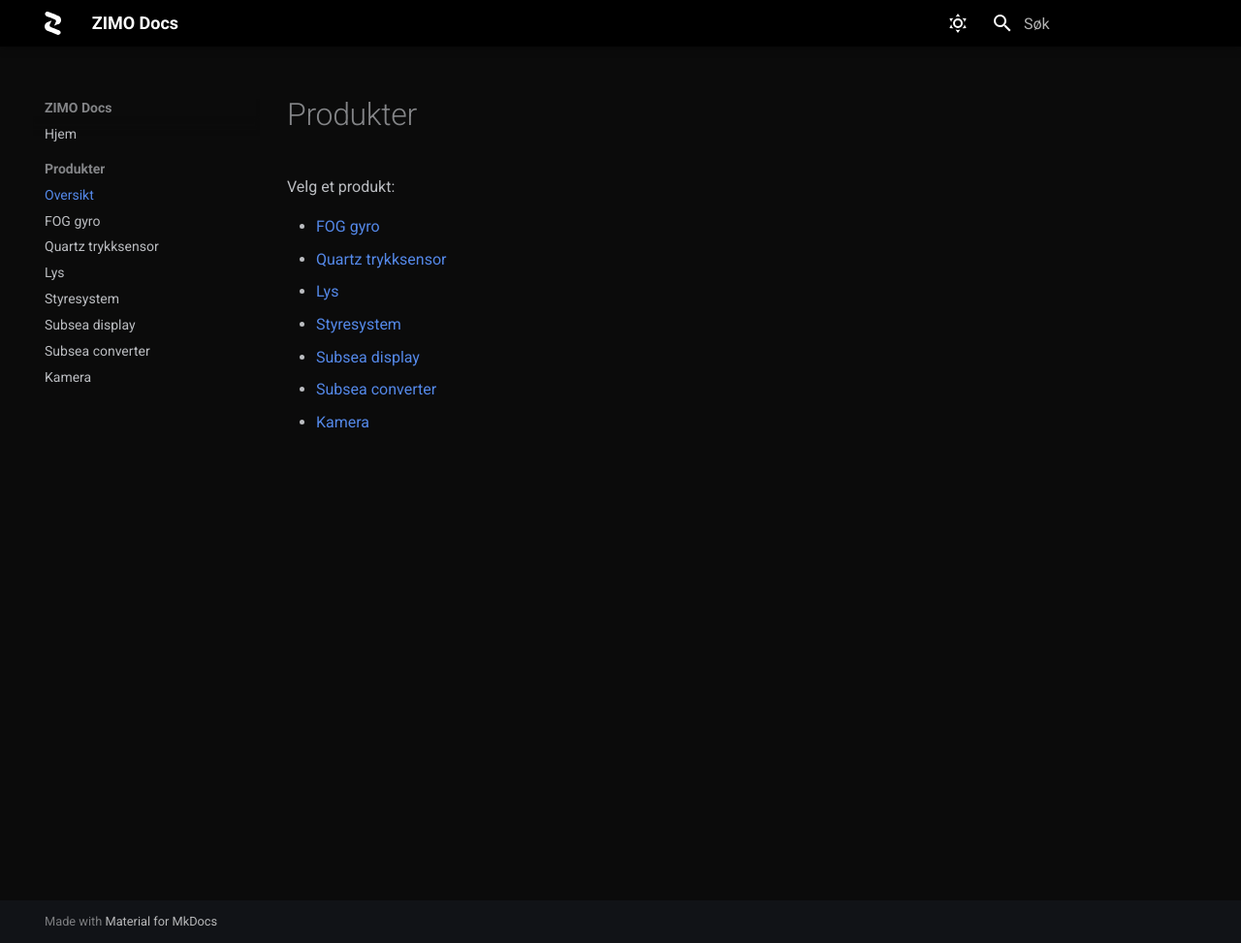
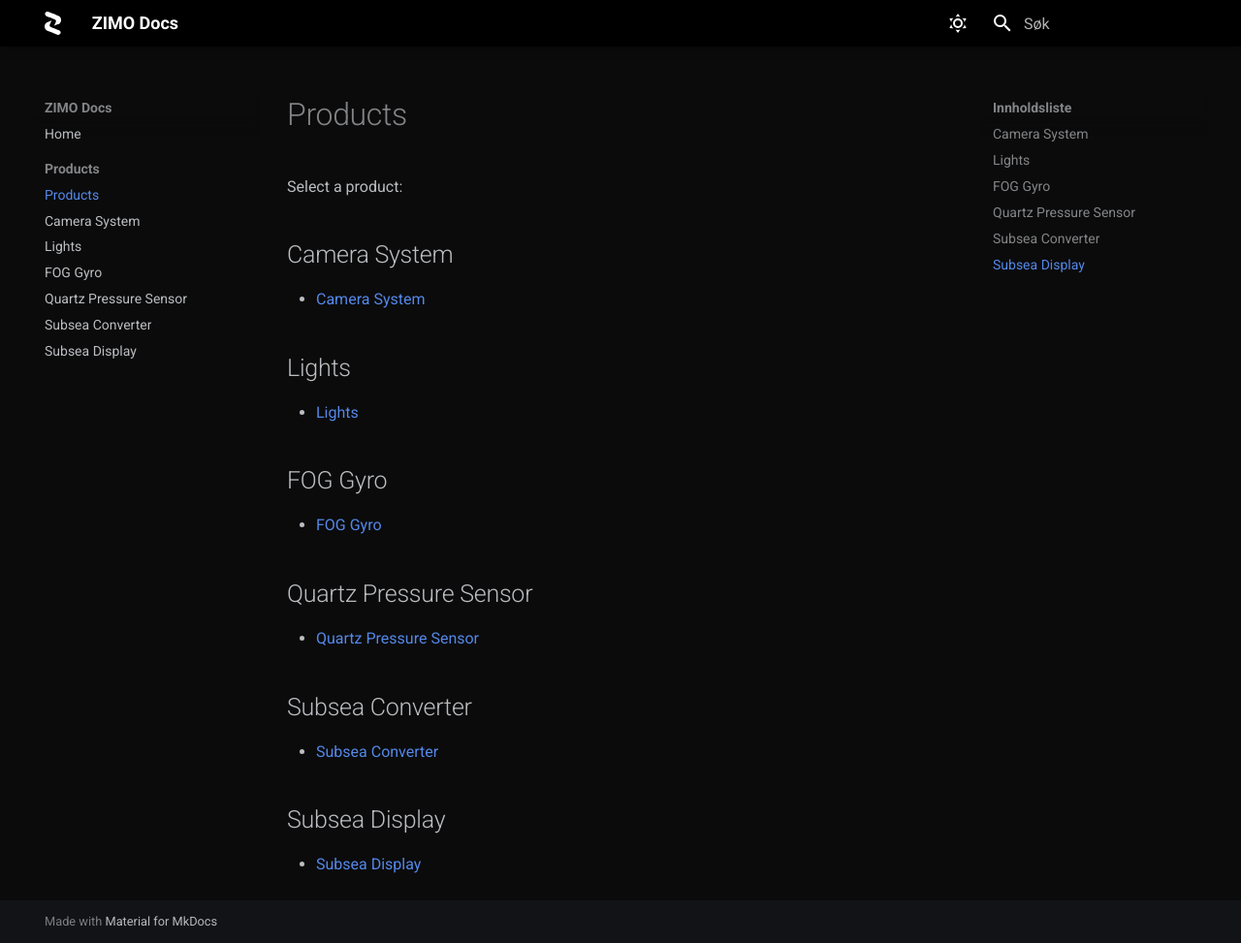
Before and after one commit to zimo-subsea/zimo-docs, an MkDocs documentation site: the page built from docs/products/index.md, in a window 1280 px wide and 973 px high. Shown: the whole window at 97% size. Built offline with MkDocs 1.6.1 and Material for MkDocs 9.7.7, drawn with Linux system fonts in a browser that asks for light colours.

Commit message:
Update camera system docs

```diff
--- a/docs/products/index.md
+++ b/docs/products/index.md
@@ -1,11 +1,21 @@
-# Produkter
+# Products
 
-Velg et produkt:
+Select a product:
 
-- [FOG gyro](fog-gyro/index.md)
-- [Quartz trykksensor](quartz-pressure-sensor/index.md)
-- [Lys](lights/index.md)
-- [Styresystem](control-system/index.md)
-- [Subsea display](subsea-display/index.md)
-- [Subsea converter](subsea-converter/index.md)
-- [Kamera](camera/index.md)
+## Camera System
+- [Camera System](camera-system/index.md)
+
+## Lights
+- [Lights](lights/index.md)
+
+## FOG Gyro
+- [FOG Gyro](fog-gyro/index.md)
+
+## Quartz Pressure Sensor
+- [Quartz Pressure Sensor](quartz-pressure-sensor/index.md)
+
+## Subsea Converter
+- [Subsea Converter](subsea-converter/index.md)
+
+## Subsea Display
+- [Subsea Display](subsea-display/index.md)
--- a/docs/stylesheets/extra.css
+++ b/docs/stylesheets/extra.css
@@ -1,5 +1,5 @@
 :root {
-  --zimo-accent: #5200C7;
+  --zimo-accent: #E20612;
 }
 
 /* Dark mode (slate) */
--- a/mkdocs.yml
+++ b/mkdocs.yml
@@ -1,6 +1,6 @@
 site_name: ZIMO Docs
 site_description: Produktdokumentasjon og nedlastinger (STEP, PDF, datablad, firmware)
-site_url: http://127.0.0.1:8000/
+site_url: https://docs.zimo.no/
 
 theme:
   name: material
@@ -44,13 +44,12 @@
   - stylesheets/extra.css
 
 nav:
-  - Hjem: index.md
-  - Produkter:
-      - Oversikt: products/index.md
-      - FOG gyro: products/fog-gyro/index.md
-      - Quartz trykksensor: products/quartz-pressure-sensor/index.md
-      - Lys: products/lights/index.md
-      - Styresystem: products/control-system/index.md
-      - Subsea display: products/subsea-display/index.md
-      - Subsea converter: products/subsea-converter/index.md
-      - Kamera: products/camera/index.md
+  - Home: index.md
+  - Products:
+      - Products: products/index.md
+      - Camera System: products/camera-system/index.md
+      - Lights: products/lights/index.md
+      - FOG Gyro: products/fog-gyro/index.md
+      - Quartz Pressure Sensor: products/quartz-pressure-sensor/index.md
+      - Subsea Converter: products/subsea-converter/index.md
+      - Subsea Display: products/subsea-display/index.md
```
Also changed, not shown: docs/index.md (+6 -6 lines), docs/products/_template.md (deleted, +0 -9 lines), docs/products/camera-system/index.md (added, +144 -0 lines), docs/products/fog-gyro/index.md (added, +5 -0 lines), docs/products/lights/index.md (added, +5 -0 lines), docs/products/quartz-pressure-sensor/index.md (added, +5 -0 lines), docs/products/subsea-converter/index.md (added, +5 -0 lines), docs/products/subsea-display/index.md (added, +5 -0 lines).
